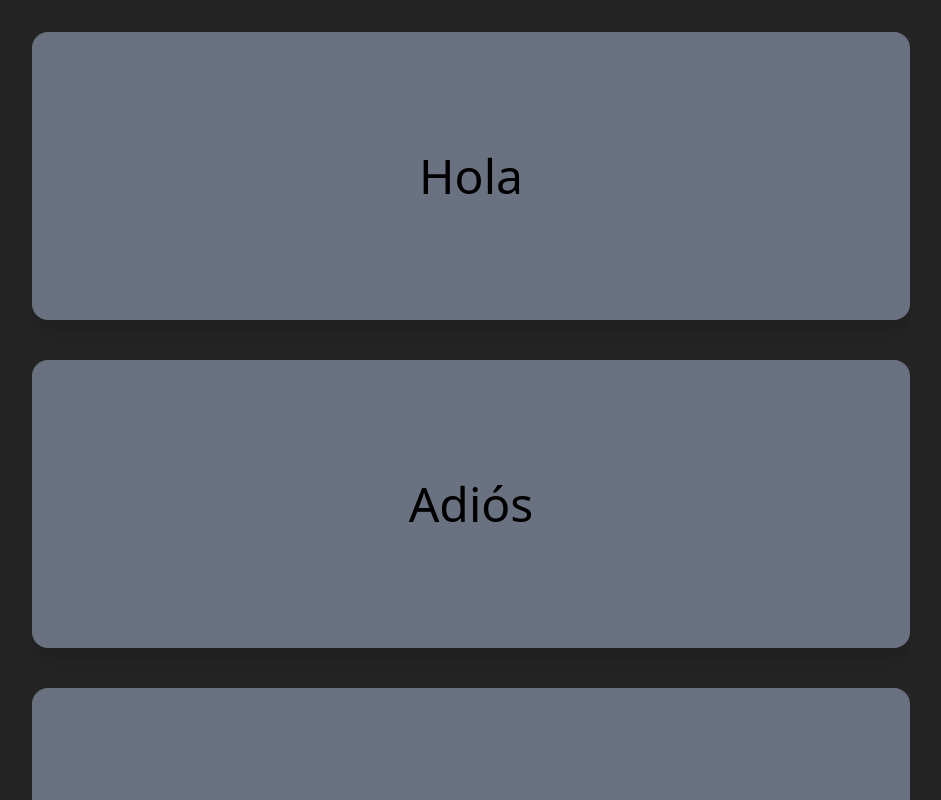
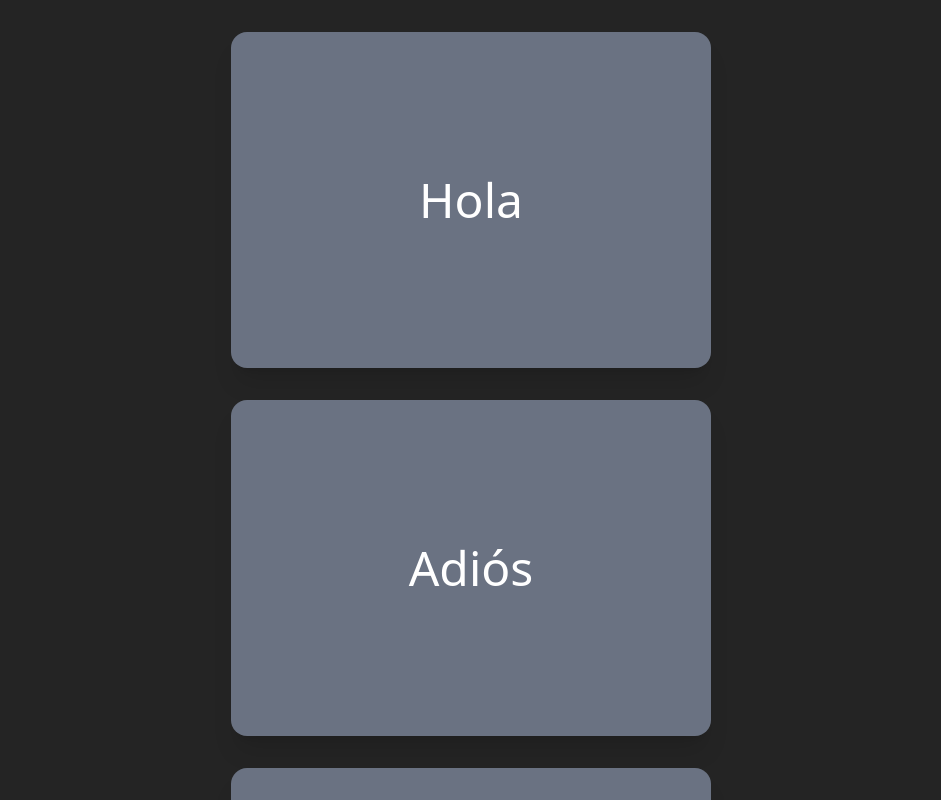
Before and after one commit to adceballos/spanish-flashcards, a Vue app in the folder frontend/: page /deck1-essentials in a window 1280 px wide. Shown: the top 800 px of the page, without its empty margins (169-1110 px from the left). Built offline with nearby package versions, Linux system fonts and the light colour scheme.

Commit message:
feat: basic card flipping and small style adjustments on logo

```diff
--- a/frontend/src/components/Cartas.vue
+++ b/frontend/src/components/Cartas.vue
@@ -2,14 +2,15 @@
 
 </script>
 
+// TODO: fix whitespace around car triggering hover rotation effect/only rotate when cursor hovers card
 <template>
-    <div class="perspective-midrange group flex justify-center mb-48 -mt-48">
-        <div class="relative group w-64 h-40 duration-500 transform-3d transition-transform group-hover:[transform:rotate3d(-1,1,0,180deg)] -rotate-45">
+    <div class="perspective-normal group flex justify-center mb-32 -mt-24">
+        <div class="relative group w-74 h-50 duration-500 transform-3d transition-transform group-hover:[transform:rotate3d(-1,1,0,180deg)] -rotate-45">
             <div class="cinzel tracking-wider absolute w-full h-full backface-hidden bg-gray-500 text-white rounded-2xl flex items-center justify-center shadow-2xl text-3xl">
                 Cartas
             </div>
 
-            <div class="cinzel absolute w-full h-full backface-hidden bg-gray-500 text-white rounded-2xl flex items-center justify-center shadow-2xl transform rotate-y-180 flex flex-col">
+            <div class="cinzel absolute w-full h-full backface-hidden bg-slate-700 text-white rounded-2xl flex items-center justify-center shadow-2xl transform rotate-y-180 flex flex-col">
                 <h1 class="text-3xl">Cards</h1>
                 <p class="text-md">Developed by <a href="https://adrianceballos.com" target="_blank" rel="noopener" class="text-blue-300">Adrian</a></p>
             </div>
--- a/frontend/src/components/cardCarousel.vue
+++ b/frontend/src/components/cardCarousel.vue
@@ -9,7 +9,21 @@ defineProps<{
 </script>
 
 <template>
-    <div v-for="card in cards" ref="container" class="flex flex-col py-30 px-50 items-center bg-gray-500 rounded-2xl shadow-xl gap-y-2 mb-10">
-      <h1 class="text-5xl">{{ card.front }}</h1>
+  <div class="flex flex-col justify-center gap-8">
+    <div
+      v-for="(card, index) in cards"
+      :key="index"
+      class="group w-120 h-84 perspective-distant"
+    >
+      <div class="relative w-full h-full transition-transform duration-300 transform-3d group-hover:rotate-y-180">
+        <div class="absolute w-full h-full backface-hidden bg-gray-500 text-white rounded-2xl shadow-xl flex items-center justify-center flex-col">
+          <h1 class="text-5xl">{{ card.front }}</h1>
+        </div>
+
+        <div class="absolute w-full h-full backface-hidden rotate-y-180 bg-slate-700 text-white rounded-2xl shadow-xl flex items-center justify-center flex-col">
+          <h1 class="text-5xl">{{ card.back }}</h1>
+        </div>
+      </div>
     </div>
+  </div>
 </template>
--- a/frontend/src/views/CardStudyView.vue
+++ b/frontend/src/views/CardStudyView.vue
@@ -13,7 +13,7 @@ const cards = ref<Card[]>([])
 
 onMounted(async () => {
     try {
-        const response = await fetch('/public/data/decks.json');
+        const response = await fetch('/data/decks.json');
         const decks = await response.json();
         cards.value = decks[deckSlug] ?? [];
     } catch (error) {
```
